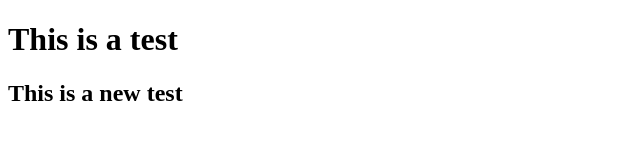
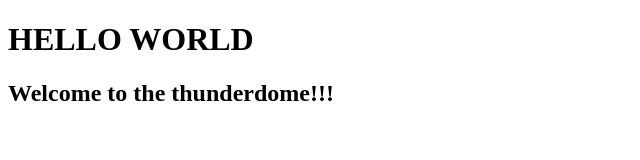
Before and after one commit to kafilkins/fantasy_football_2023, a plain HTML site: page index.html in a window 1280 px wide. Shown: the whole page, without its empty margins (0-640 px from the left). Drawn offline with Linux system fonts and the light colour scheme.

Commit message:
First commit

```diff
--- a/index.html
+++ b/index.html
@@ -6,7 +6,7 @@
     <title>Document</title>
   </head>
   <body>
-    <h1>This is a test</h1>
-    <h2>This is a new test</h2>
+    <h1>HELLO WORLD</h1>
+    <h2>Welcome to the thunderdome!!!</h2>
   </body>
 </html>
```
